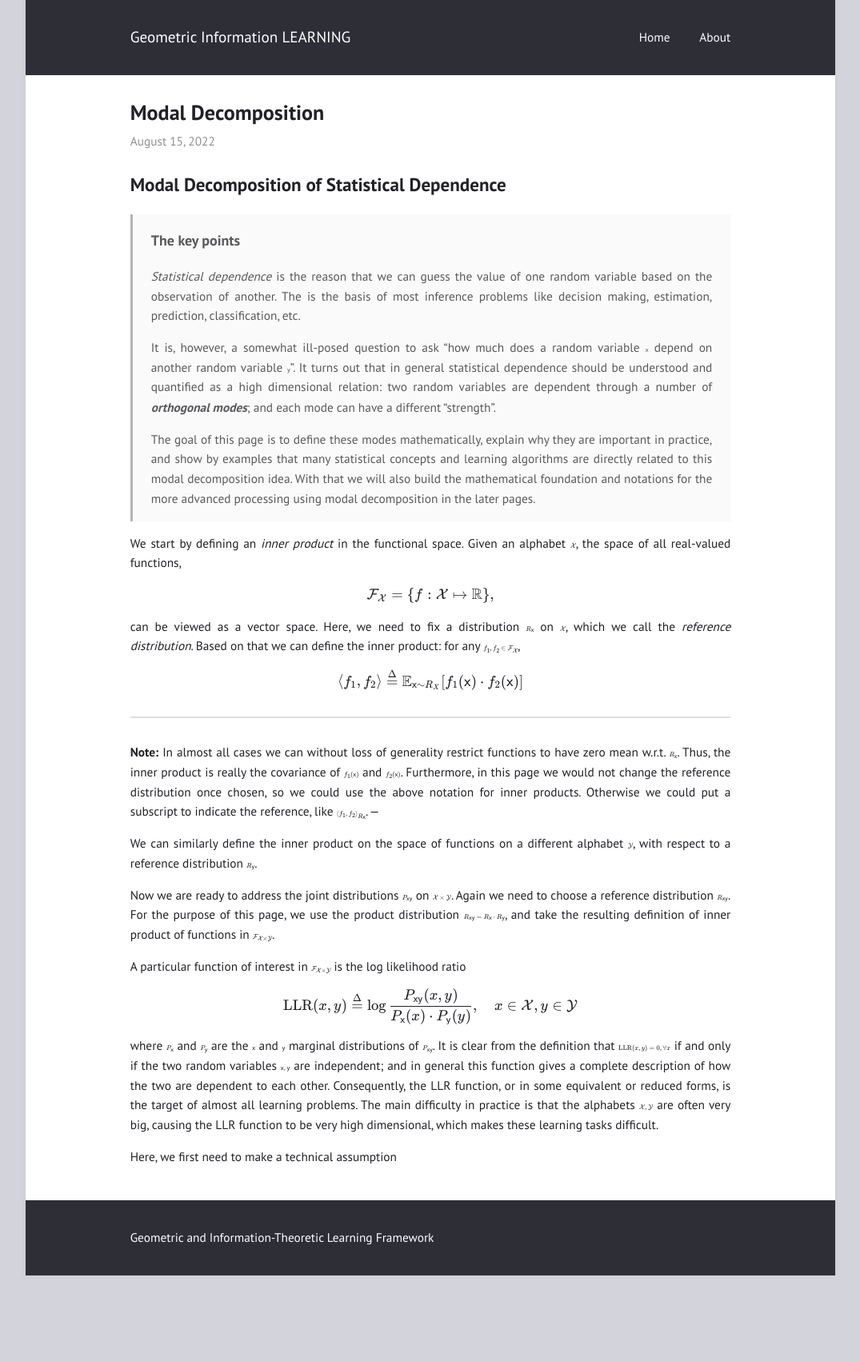
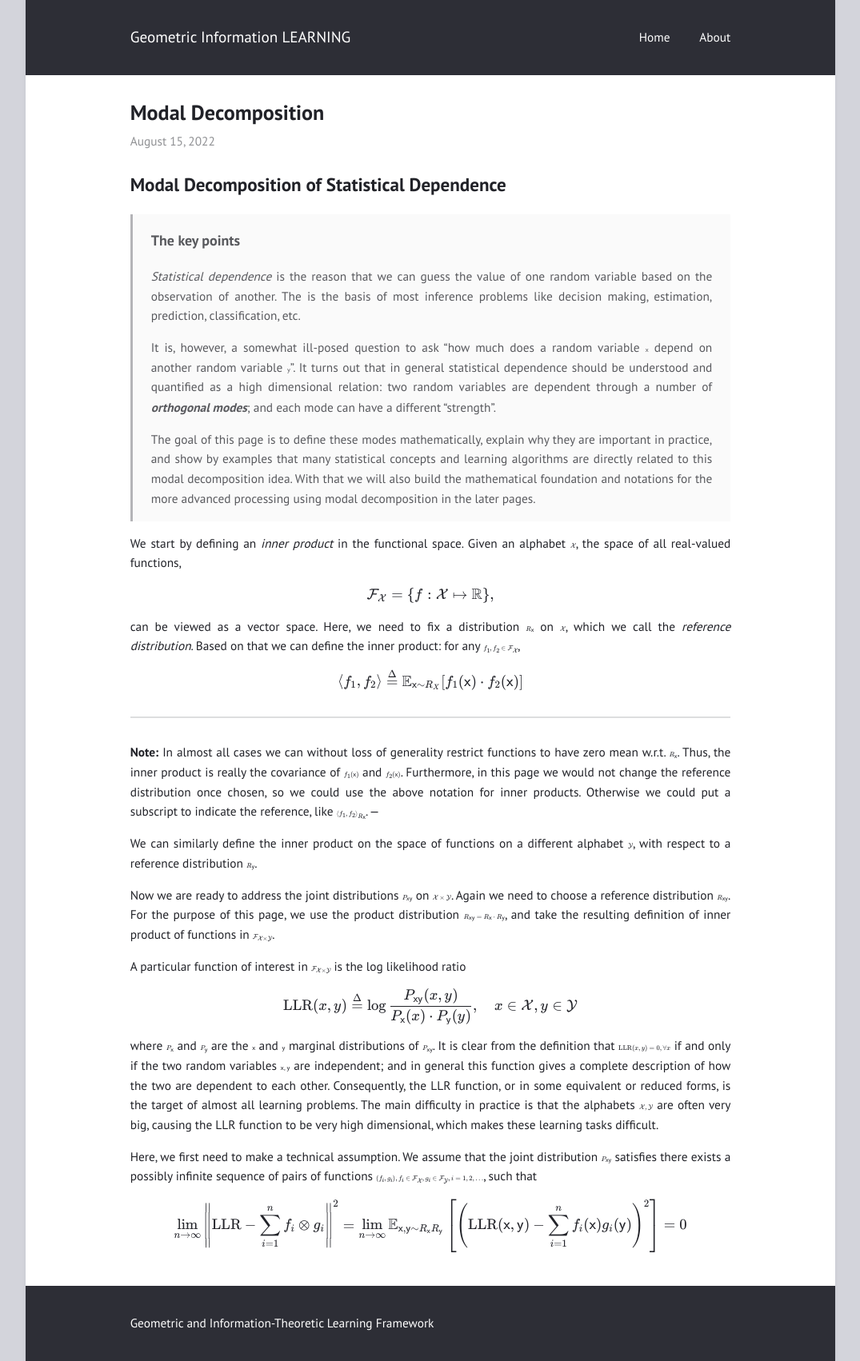
Before and after one commit to gilearning/gilearning.github.io, a Jekyll site: the page built from _posts/2022-08-15-ModalDecomposition.md, in a window 1280 px wide. Shown: the whole page at 80% size, without its empty margins (102-1177 px from the left). Built offline with Jekyll 4.4.1, drawn with Linux system fonts in a browser that asks for light colours; formulas are drawn with MathJax 3; before the commit the page ends 1595 px from its top, so only the background shows below that.

Commit message:
Update 2022-08-15-ModalDecomposition.md

```diff
--- a/_posts/2022-08-15-ModalDecomposition.md
+++ b/_posts/2022-08-15-ModalDecomposition.md
@@ -44,4 +44,8 @@ $$
 
 where $P_\mathsf x$ and $P_\mathsf y$ are the $\mathsf x$ and $\mathsf y$ marginal distributions of $P_\mathsf {xy}$. It is clear from the definition that $\mathrm{LLR}(x,y) = 0, \forall x$ if and only if the two random variables $\mathsf{x, y}$ are independent; and in general this function gives a complete description of how the two are dependent to each other. Consequently, the LLR function, or in some equivalent or reduced forms, is the target of almost all learning problems. The main difficulty in practice is that the alphabets $\mathcal {X, Y}$ are often very big, causing the LLR function to be very high dimensional, which makes these learning tasks difficult.
 
-Here, we first need to make a technical assumption
+Here, we first need to make a technical assumption. We assume that the joint distribution $P_{\mathsf {xy}}$ satisfies there exists a possibly infinite sequence of pairs of functions $(f_i, g_i), f_i \in \mathcal {F_X}, g_i \in \mathcal {F_Y}, i=1, 2, \ldots$, such that
+
+$$
+\lim_{n\to \infty} \left\Vert \mathrm{LLR} - \sum_{i=1}^n f_i \otimes g_i \right\Vert^2 = \lim_{n\to \infty} \mathbb E_{\mathsf {x,y} \sim R_\mathsf xR_\mathsf y}\left[ \left(\mathrm{LLR}(\mathsf {x, y}) - \sum_{i=1}^n f_i(\mathsf x) g_i(\mathsf y) \right)^2\right]  = 0
+$$
```
